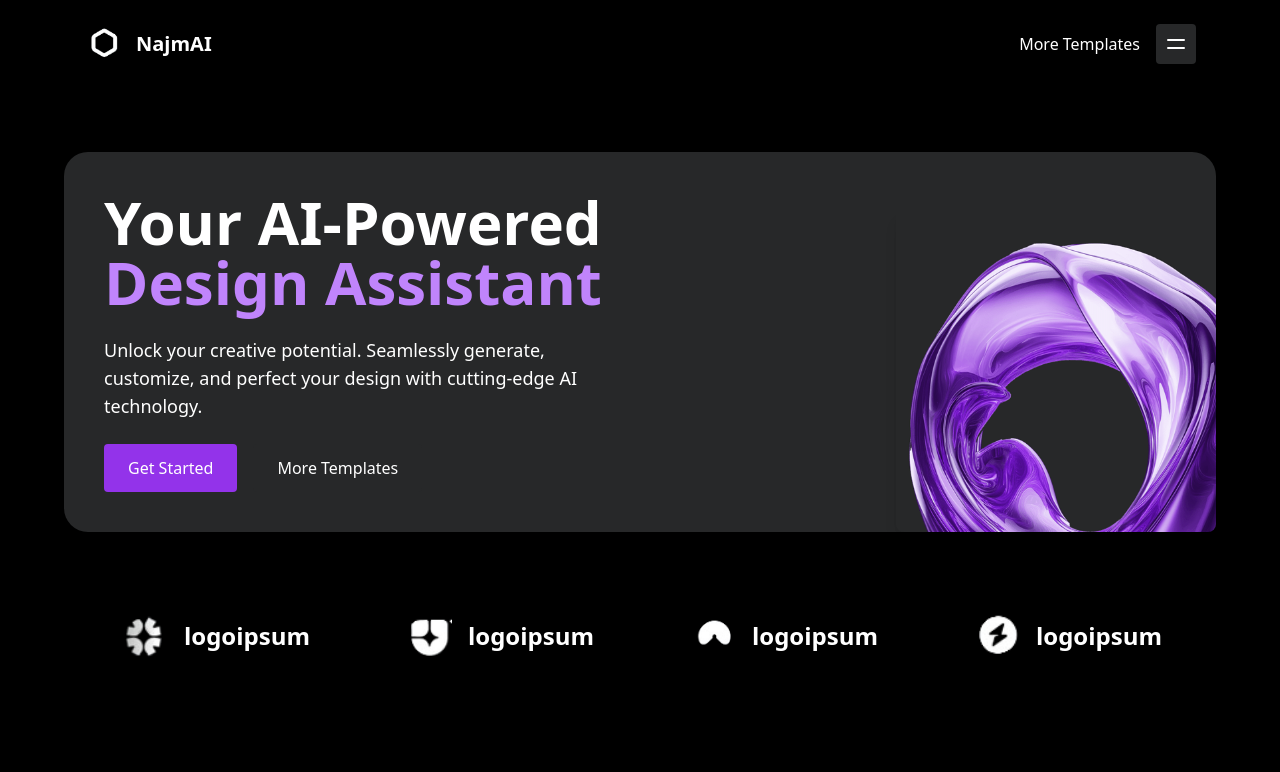
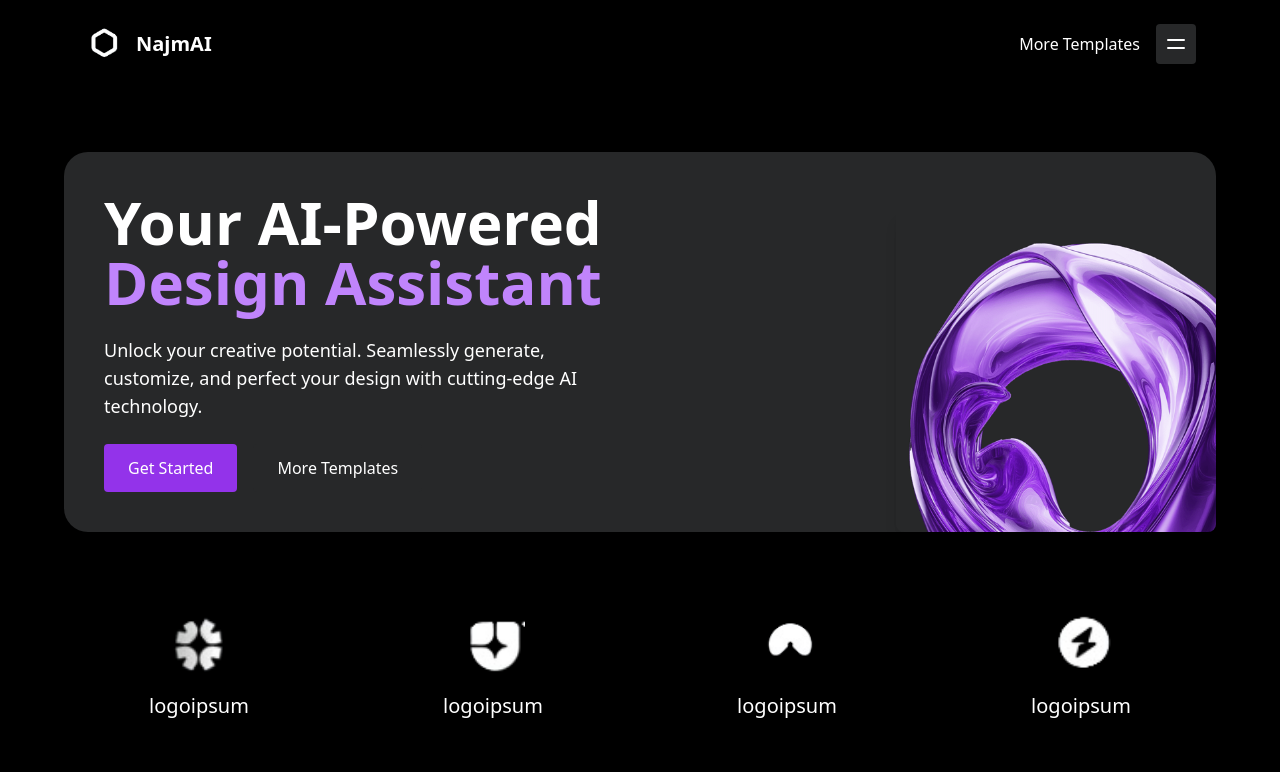
Before and after one commit to Tarunika-R/React-Vite-TailwindCSS-Basics, a React (Vite) app: page / in a window 1280 px wide. Shown: the top 772 px of the page. Built offline with nearby package versions, Linux system fonts and the light colour scheme.

Commit message:
"Update CompanyLogo component: modify CSS classes and styles for container, grid, and logo elements."

```diff
--- a/src/components/CompanyLogo.jsx
+++ b/src/components/CompanyLogo.jsx
@@ -9,20 +9,20 @@ const CompanyGrid = () => {
   ];
 
   return (
-    <div className="bg-black pt-16">
+    <div className="bg-black py-10 md:py-16">
       <div className="max-w-6xl mx-auto text-center">
-        <div className="grid grid-cols-2 sm:grid-cols-3 md:grid-cols-4 lg:grid-cols-4 gap-6 pl-10">
+        <div className="grid grid-cols-2 sm:grid-cols-3 md:grid-cols-4 items-center px-4 md:px-0 gap-6">
           {companies.map((company, index) => (
             <div
               key={index}
-              className="flex items-center space-x-4 p-4 rounded-lg shadow-md"
+              className="flex flex-col items-center p-4 rounded-lg hover:shadow-lg transition duration-300"
             >
               <img
                 src={company.logo}
                 alt={company.name}
-                className="w-12 h-12 object-contain"
+                className="w-16 h-16 object-contain mb-4"
               />
-              <p className="text-white text-2xl font-semibold">{company.name}</p>
+              <p className="text-white text-xl font-medium">{company.name}</p>
             </div>
           ))}
         </div>
```
